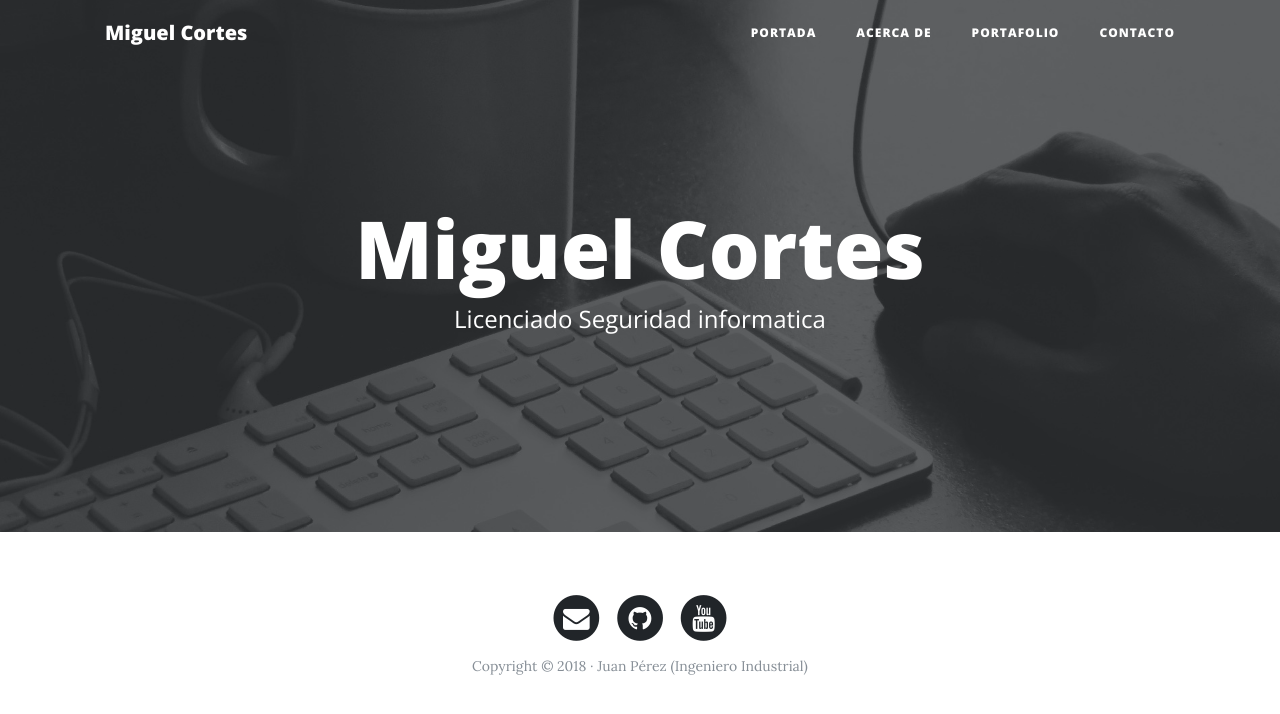
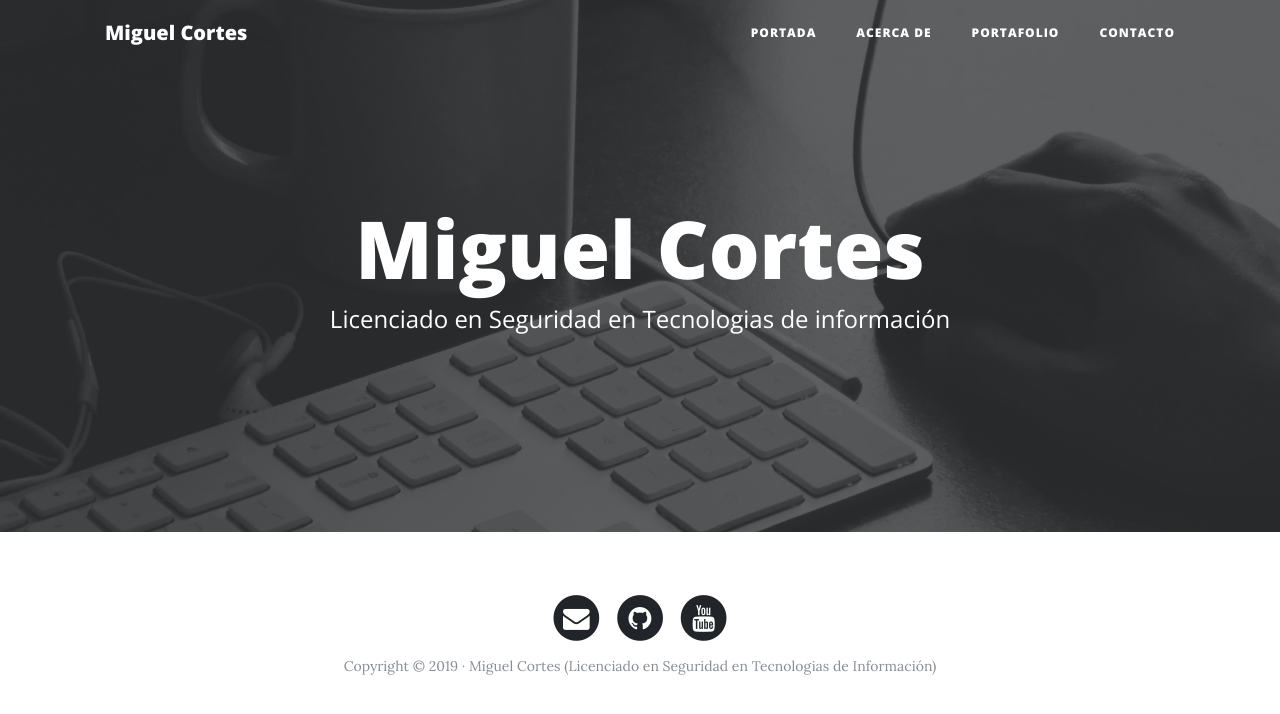
Before and after one commit to migCortess/webpersonal, a Django app: page / in a window 1280 px wide. Shown: the top 714 px of the page. Run offline with Django 3.2, Linux system fonts and the light colour scheme; some libraries are stand-ins or nearby versions.

Commit message:
correciones ortografia

```diff
--- a/core/templates/core/base.html
+++ b/core/templates/core/base.html
@@ -6,7 +6,7 @@
     <meta charset="utf-8">
     <meta name="viewport" content="width=device-width, initial-scale=1, shrink-to-fit=no">
 
-    <title>{% block title %}{% endblock %} | Juan Pérez</title>
+    <title>{% block title %}{% endblock %} | Miguel Cortes</title>
 
     <!-- Estilos y fuentes del template  -->
     {% load static %}
@@ -98,7 +98,7 @@
                 </a>
               </li>
             </ul>
-            <p class="copyright text-muted">Copyright &copy; 2018 · Juan Pérez (Ingeniero Industrial) </p>
+            <p class="copyright text-muted">Copyright &copy; 2019 · Miguel Cortes (Licenciado en Seguridad en Tecnologias de Información) </p>
           </div>
         </div>
       </div>
--- a/core/templates/core/home.html
+++ b/core/templates/core/home.html
@@ -5,7 +5,7 @@
 {% block background %}{%load static %}{% static 'core/img/home-bg.jpg' %}{% endblock %}
 {% block headers %}
 <h1>Miguel Cortes</h1>
-<span class="subheading">Licenciado Seguridad informatica</span>
+<span class="subheading">Licenciado en Seguridad en Tecnologias de información</span>
 {% endblock %}
 {% block content%}
 
```
